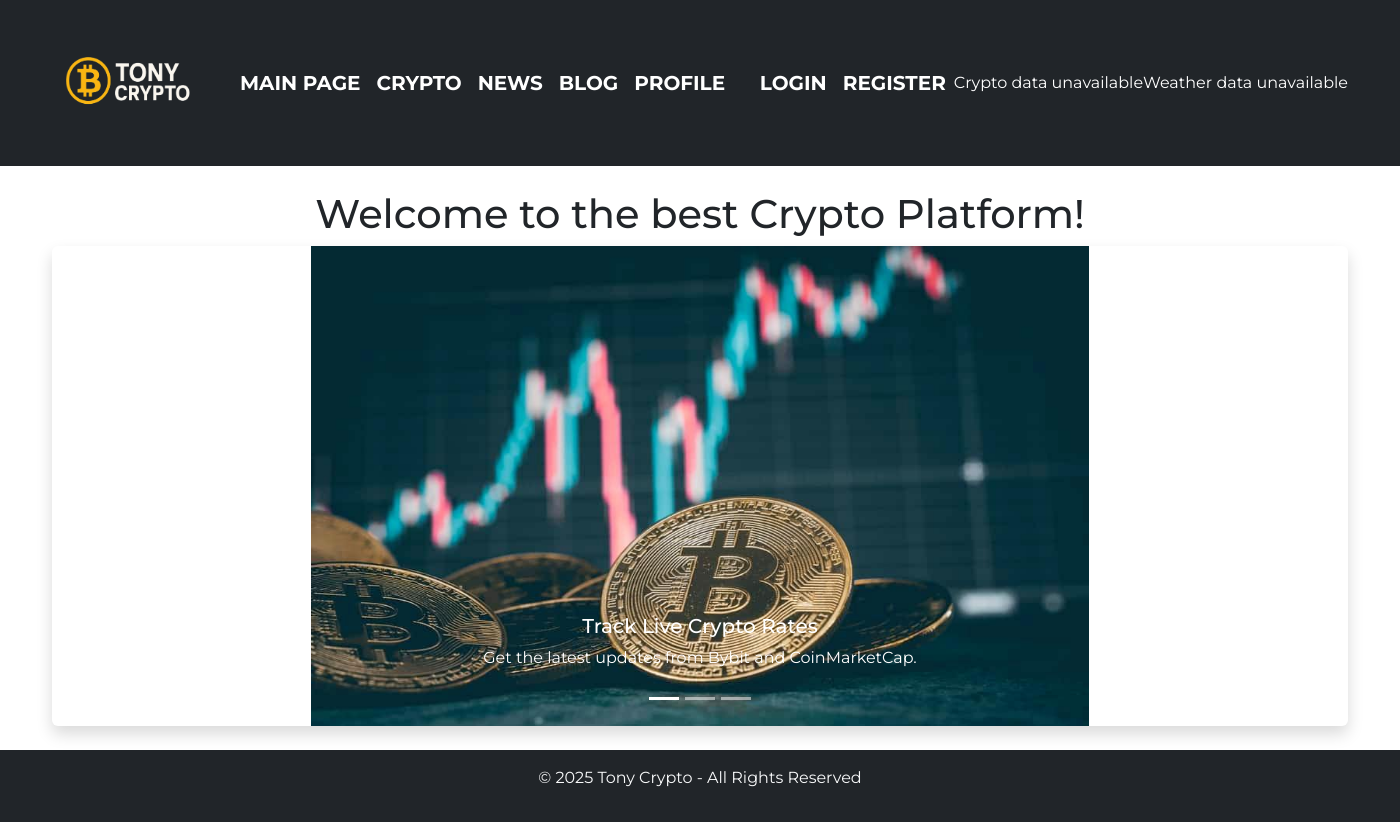
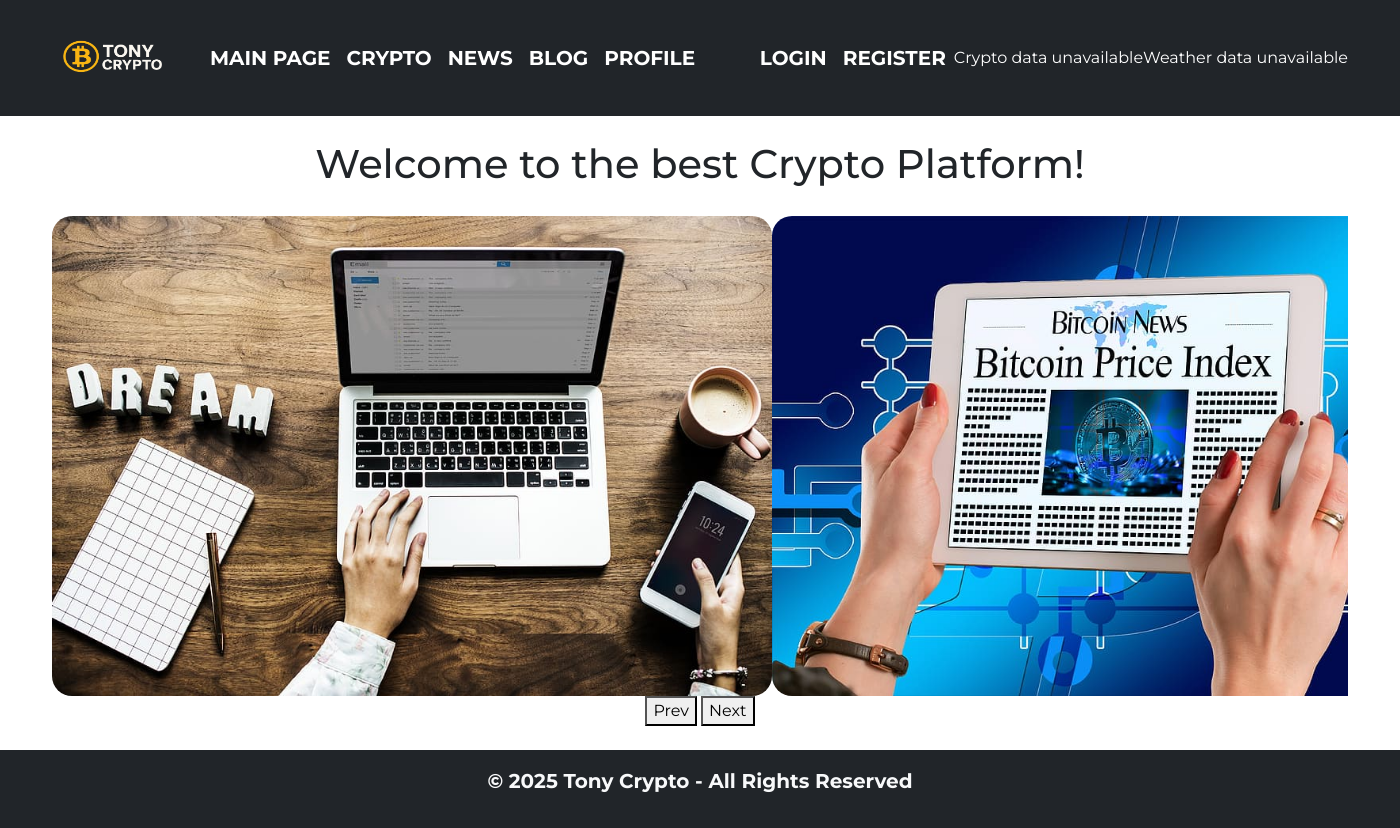
Before and after one commit to boiko88/django_crypto, a Django app: page / in a window 1400 px wide. Run offline with Django 5.2, Linux system fonts and the light colour scheme; data that the repository does not hold is empty.

Commit message:
I raised the font in the footer, lowered the navbar, and painted the buttons black and gold.

```diff
--- a/static/script.js
+++ b/static/script.js
@@ -0,0 +1,18 @@
+const carousel = document.querySelector('.carousel');
+const prevBtn = document.querySelector('.carousel-prev-btn');
+const nextBtn = document.querySelector('.carousel-next-btn');
+
+prevBtn.addEventListener('click', () => {
+  carousel.scrollBy({
+    left: -130,
+  });
+});
+
+nextBtn.addEventListener('click', () => {
+  carousel.scrollBy({
+    left: 130,
+  });
+});
+
+
+ alert('ALOHA ALOHA ALOHA');
--- a/static/styles.css
+++ b/static/styles.css
@@ -100,10 +100,32 @@ body {
 }
 
 
+/*REGISTER
+***********/
+
+.btn {
+    background-color: #000;
+    color: #fff;
+
+ transition: background-color .3s ease;
+ border: none;
+}
+
+.btn:hover {
+    background-color: #ffc107;
+   /* background-color: #fff;
+    color: #000;*/
+}
+
+
+
 
 /*NAV
 ************/
-
+.nav {
+    margin: 0;
+    padding: 0;
+}
 
 
 .nav-item {
@@ -117,11 +139,50 @@ body {
 }
 
 .header-logo {
-    width: 150px;
-    height: 150px;
+    width: 120px;
+    height: 100px;
     margin-right: 30px;
 }
 
 .btn-danger {
     margin-right: 20px;
 }
+
+/*CAROUSEL
+*********/
+
+.carousel {
+    display: flex;
+    flex-direction: row;
+    width: 1296px;
+
+    -ms-overflow-style: none;  /* IE и Edge */
+  scrollbar-width: none;
+
+overflow-x: scroll;
+scroll-snap-type: x mandatory;
+}
+
+.carousel::-webkit-scrollbar {
+    display: none;
+}
+
+.carousel >img {
+scroll-snap-align: center;
+}
+
+.carousel-img {
+    border-radius: 20px;
+}
+
+.carousel-img {
+    margin-top: 20px;
+}
+
+/*FOOTER
+***********/
+
+.footer-text {
+    font-size: 20px;
+    font-weight: bold;
+}
--- a/templates/base.html
+++ b/templates/base.html
@@ -15,7 +15,7 @@
     <!-- Bootstrap CSS -->
     <link href="https://cdn.jsdelivr.net/npm/bootstrap@5.3.0/dist/css/bootstrap.min.css" rel="stylesheet">
 
-
+    <script src="static/script.js" defer></script>
 
     <!-- Custom Styles -->
     <link href="{% static 'styles.css' %}" rel="stylesheet">
@@ -24,7 +24,7 @@
     <script src="https://cdnjs.cloudflare.com/ajax/libs/animejs/3.2.1/anime.min.js"></script>
 
     <!-- Load external JavaScript at the end of body for better performance -->
-    <script src="{% static 'script.js' %}"></script>
+
 
 </head>
 <body>
@@ -40,7 +40,10 @@
     <!-- Footer -->
     {% include 'footer.html' %}
 
+    <script src="static/script.js"></script>
     <!-- Bootstrap JS -->
     <script src="https://cdn.jsdelivr.net/npm/bootstrap@5.3.0/dist/js/bootstrap.bundle.min.js"></script>
+
+
 </body>
 </html>
--- a/templates/carousel.html
+++ b/templates/carousel.html
@@ -1,6 +1,6 @@
 {% load static %}
 
-<div id="cryptoCarousel" class="carousel slide" data-bs-ride="carousel">
+<!--<div id="cryptoCarousel" class="carousel slide" data-bs-ride="carousel">
   <div class="carousel-indicators">
     <button type="button" data-bs-target="#cryptoCarousel" data-bs-slide-to="0" class="active" aria-current="true" aria-label="Slide 1"></button>
     <button type="button" data-bs-target="#cryptoCarousel" data-bs-slide-to="1" aria-label="Slide 2"></button>
@@ -38,5 +38,21 @@
   <button class="carousel-control-next" type="button" data-bs-target="#cryptoCarousel" data-bs-slide="next">
     <span class="carousel-control-next-icon" aria-hidden="true"></span>
     <span class="visually-hidden">Next</span>
+  </button>-->
+
+  <div class="carousel">
+    <img src="{% static 'images/carousel/crypto_blog.jpg' %}" alt="" class="carousel-img">
+    <img src="{% static 'images/carousel/crypto_news.jpg' %}" alt="" class="carousel-img">
+    <img src="{% static 'images/carousel/crypto_rates.jpg' %}" alt="" class="carousel-img">
+    <img src="{% static 'images/carousel/crypto_coin.jpg' %}" alt="" class="carousel-img">
+    <img src="{% static 'images/carousel/crypto_coin2.jpeg' %}" alt="" class="carousel-img">
+    <img src="{% static 'images/carousel/crypto_exchange.jpg' %}" alt="" class="carousel-img">
+
+
+</div>
+
+<div class="carousel-btn">
+  <button class="carousel-prev-btn">Prev</button>
+  <button class="carousel-next-btn">Next
   </button>
 </div>
--- a/templates/footer.html
+++ b/templates/footer.html
@@ -1,3 +1,3 @@
 <footer class="bg-dark text-light text-center py-3 mt-4">
-        <p>&copy; {% now 'Y' %} Tony Crypto - All Rights Reserved</p>
+        <p class="footer-text">&copy; {% now 'Y' %} Tony Crypto - All Rights Reserved</p>
 </footer>
--- a/templates/register.html
+++ b/templates/register.html
@@ -6,7 +6,7 @@
     <form method="post">
       {% csrf_token %}
       {{ form.as_p }}
-      <button type="submit" class="btn btn-success">Register</button>
+      <button type="submit" class="btn">Register</button>
     </form>
   </div>
 {% endblock %}
```
Also changed, not shown: db.sqlite3, static/images/carousel/crypto_coin.jpg (added), static/images/carousel/crypto_coin2.jpeg (added), static/images/carousel/crypto_exchange.jpg (added), 4 other files.
